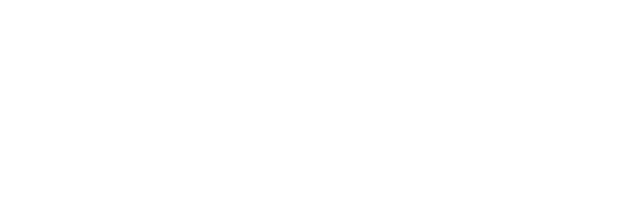
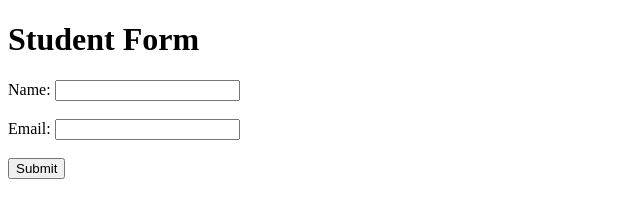
Before and after one commit to equating1729/devopsTeamAssignment, a plain HTML site: page index.html in a window 1280 px wide. Shown: the whole page, without its empty margins (0-640 px from the left). Drawn offline with Linux system fonts and the light colour scheme.

Commit message:
Added form.html

```diff
--- a/index.html
+++ b/index.html
@@ -5,5 +5,12 @@
     <meta name="viewport" content="width=device-width, initial-scale=1.0" />
     <title>Document</title>
   </head>
-  <body></body>
+  <body>
+    <h1>Student Form</h1>
+    <form>
+      Name: <input type="text" /><br /><br />
+      Email: <input type="email" /><br /><br />
+      <input type="submit" />
+    </form>
+  </body>
 </html>
```
